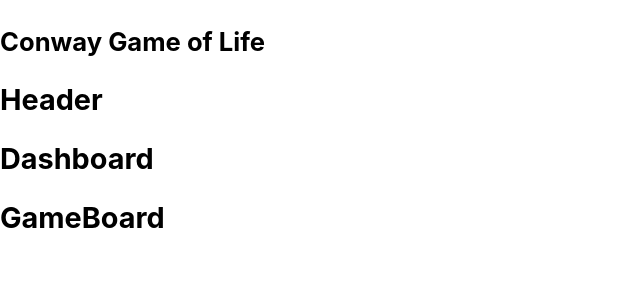
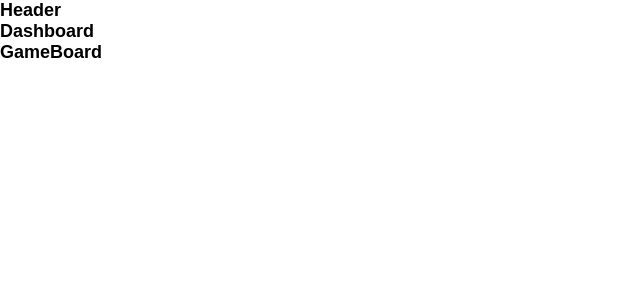
Before and after one commit to zac-smith-webtpt7/game-of-life, a React (Create React App) app: page / in a window 1280 px wide. Shown: the top 300 px of the page, without its empty margins (0-640 px from the left). Built offline with nearby package versions, Linux system fonts and the light colour scheme.

Commit message:
clear up previous and basic styling

```diff
--- a/src/App.css
+++ b/src/App.css
@@ -1,38 +1,6 @@
-.App {
-  text-align: center;
+.container {
+  max-width: 1440px;
+  width: 100%;
+  margin: 0 auto;
+  padding: 0;
 }
-
-.App-logo {
-  height: 40vmin;
-  pointer-events: none;
-}
-
-@media (prefers-reduced-motion: no-preference) {
-  .App-logo {
-    animation: App-logo-spin infinite 20s linear;
-  }
-}
-
-.App-header {
-  background-color: #282c34;
-  min-height: 100vh;
-  display: flex;
-  flex-direction: column;
-  align-items: center;
-  justify-content: center;
-  font-size: calc(10px + 2vmin);
-  color: white;
-}
-
-.App-link {
-  color: #61dafb;
-}
-
-@keyframes App-logo-spin {
-  from {
-    transform: rotate(0deg);
-  }
-  to {
-    transform: rotate(360deg);
-  }
-}
--- a/src/App.js
+++ b/src/App.js
@@ -5,11 +5,12 @@
 
 const App = () => {
   return (
-    <div className="container">
-      <h3>Conway Game of Life</h3>
+    <>
       <Header />
-      <Dashboard />
-    </div>
+      <div className="container">
+        <Dashboard />
+      </div>
+    </>
   )
 }
 
--- a/src/index.css
+++ b/src/index.css
@@ -1,18 +1,10 @@
+*,
 body {
   margin: 0;
   padding: 0;
   box-sizing: border-box;
   font-size: 62.5%;
-  font-family: -apple-system, BlinkMacSystemFont, 'Segoe UI', 'Roboto', 'Oxygen',
-    'Ubuntu', 'Cantarell', 'Fira Sans', 'Droid Sans', 'Helvetica Neue',
-    sans-serif;
-  -webkit-font-smoothing: antialiased;
-  -moz-osx-font-smoothing: grayscale;
-}
-
-code {
-  font-family: source-code-pro, Menlo, Monaco, Consolas, 'Courier New',
-    monospace;
+  font-family: 'Nobile', sans-serif;
 }
 
 h1 {
```
